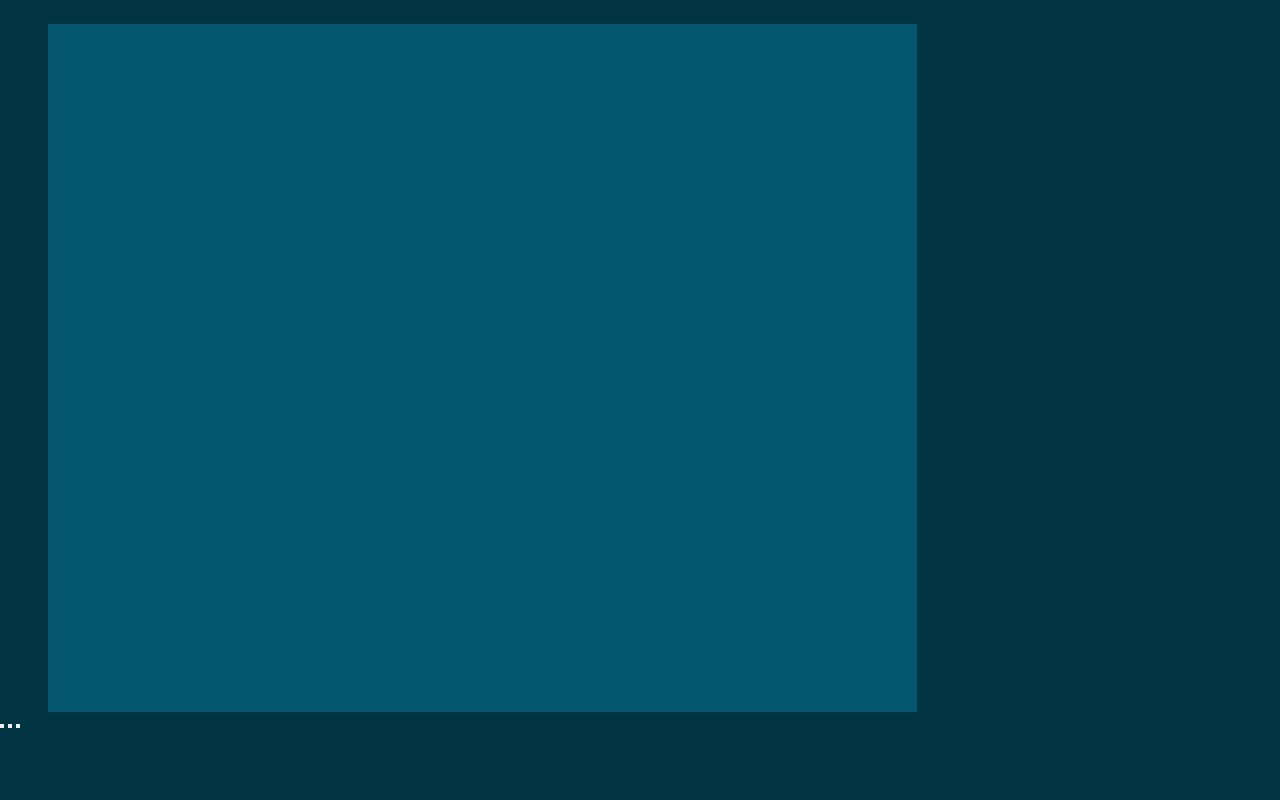
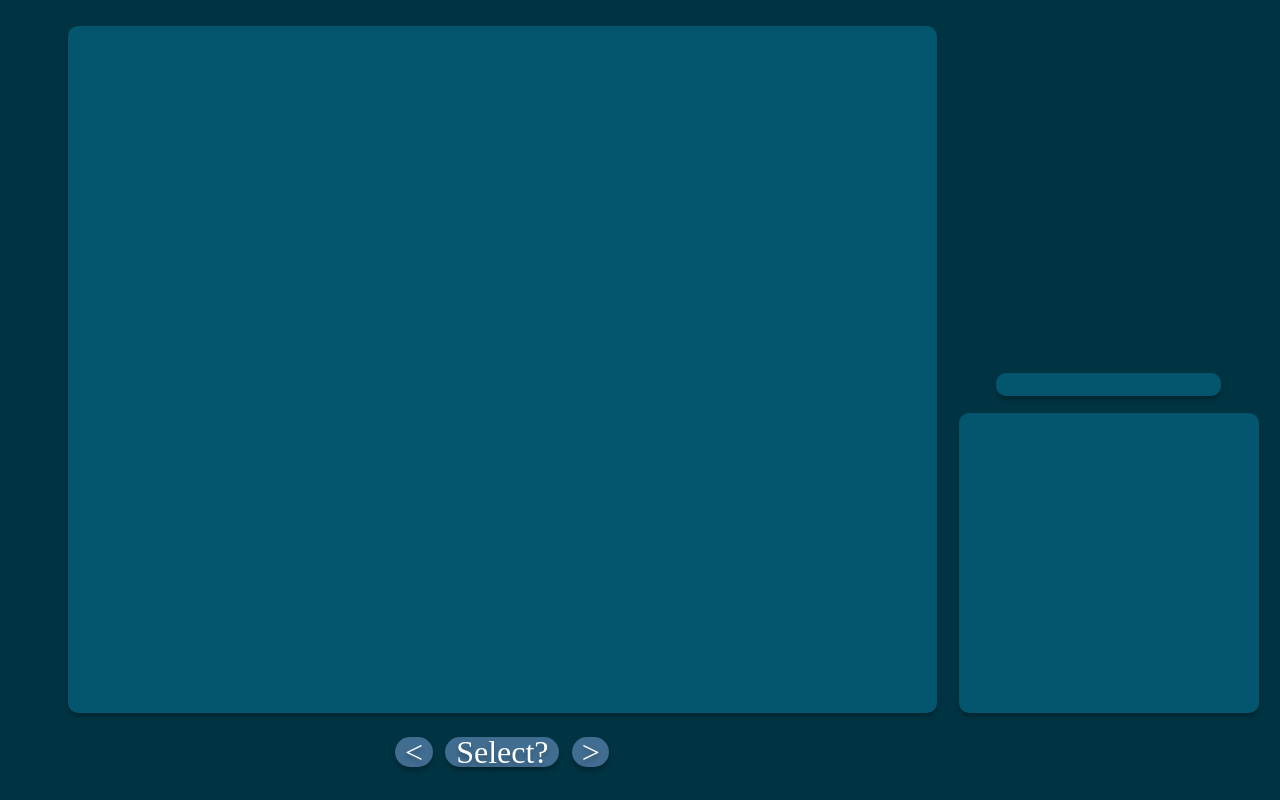
Before and after one commit to Tony559/Certified-Memes-Project, a plain HTML site: page index.html in a window 1280 px wide. Drawn offline with Linux system fonts and the light colour scheme; a web font is replaced by a local one.

Commit message:
ill commit for you tooooooooooooony

```diff
--- a/index.html
+++ b/index.html
@@ -8,15 +8,29 @@
 </head>
 <body>
     <div class="outmostcontainer">
+        <!-- cert 1, cert 2, cert 3 CAROUSEL -->
+    </div>
 
+    <div class="catspeak-cont">
+        <div class="elgato">
+            <img src="" alt="">
+            <div class="outerbox">
+                <div class="innerbox">
+
+                </div>
+            </div>
+        </div>
+        <div class="catchat-outer">
+            <div class="catchat-inner">
+
+            </div>
+        </div>
     </div>
     <div class="bottombuttons">
-        <button id="select"></button>
-        <button id="left"></button>
-        <button id="right"></button>
+        <button id="left"><</button>
+        <button id="select">Select?</button>
+        <button id="right">></button>
     </div>
-    <div class="catbox"></div>
-
 
     <script src="script.js"></script>
 </body>
--- a/styles.css
+++ b/styles.css
@@ -1,21 +1,95 @@
+@import url('https://fonts.googleapis.com/css2?family=Jacques+Francois&display=swap');
+
 * {
     margin: 0;
     padding: 0;
     box-sizing: border-box;
+    font-family: "Jacques Francois", serif;
 }
 :root {
+    --boxshadow: 0px 4px 4px rgba(0,0,0,.25);
     --bg-color: #003443;
     --outerCont: #04556E;
 }
 
 body {
     background-color: var(--bg-color);
+    display: flex;
+    flex-direction: row;
+    flex-wrap: wrap;
+
 }
 .outmostcontainer {
     background-color: var(--outerCont);
-    width: 67.916vw;
+    width: 67.9166vw;
     height: 85.926vh;
-    margin-left: 3.75vw;
-    margin-top: 3.027vh;
+    margin-left: 5.3125vw;
+    margin-top: 3.2407vh;
     display: flex;
+    border-radius: 10px;
+    box-shadow: var(--boxshadow);
+
 }
+.catspeak-cont {
+    display: flex;
+    margin-top: 3.2407vh;
+    margin-left: 1.666vw;
+    height: 85.9259vh;
+    width: 23.4375vw;
+    flex-direction: column;
+    align-items: center;
+    justify-content: flex-end;
+
+}
+.catchat-outer {
+    width: 23.4275vw;
+    height: 37.5vh;
+    display: flex;
+    background-color: #04556E;
+    border-radius: 10px;
+    box-shadow: var(--boxshadow);
+
+}
+
+.elgato .outerbox {
+    background-color: #04556E;
+    width: 17.5520vw;
+    height: 2.77777vh;
+    margin-bottom: 2.2222vh;
+    border-radius: 10px;
+    box-shadow: var(--boxshadow);
+}
+.bottombuttons {
+    width: 16.7187vw;
+    margin-top: 2.96296vh;
+    margin-left: 30.88541vw;
+    display: flex;
+    flex-direction: row;
+    justify-content: space-between;
+    align-items: center;
+}
+.bottombuttons button {
+    height: 3.79629vh;
+    background-color: #416D91;
+    border-radius: 100px;
+    outline: none;
+    border: none;
+    box-shadow: 0px 4px 4px rgba(0,0,0,.25);
+    color: white;
+    font-size: 2rem;
+    text-shadow: var(--boxshadow);
+    line-height: normal;
+    margin: 0;
+    display: flex;
+    align-items: center;
+    text-align: center;
+    justify-content: center;
+}
+#select {
+
+    width: 8.9062vw;
+}
+#left, #right {
+
+    width: 2.91666vw;
+}
```
Also changed, not shown: functions.html (added, +95 -0 lines), images/Polygon 3.png (added), images/Polygon 4.png (added).
